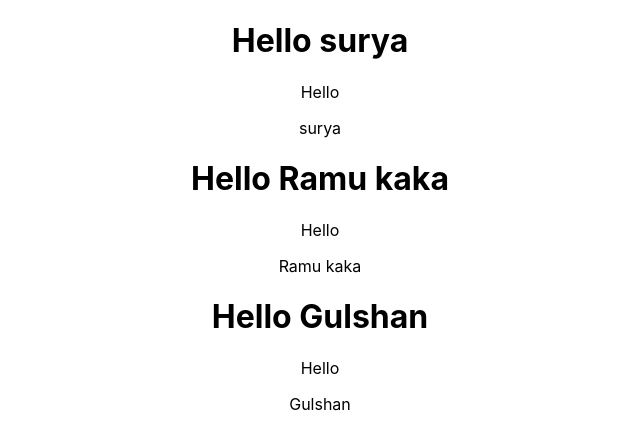
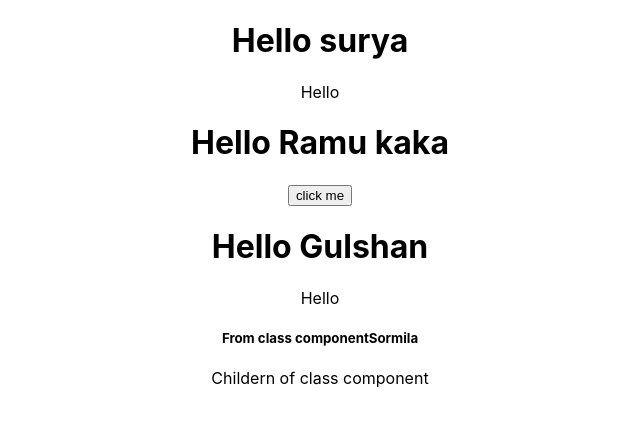
Before and after one commit to iamsuryasikharej/React-App-demo, a React (Create React App) app: page / in a window 1280 px wide. Shown: the top 448 px of the page, without its empty margins (320-960 px from the left). Built offline with nearby package versions, Linux system fonts and the light colour scheme.

Commit message:
09-11-2019 15-46

```diff
--- a/src/App.js
+++ b/src/App.js
@@ -2,6 +2,7 @@ import React,{Component} from 'react';
 // import logo from './logo.svg';
 import "./App.css";
 import {Welcome} from "./components/Welcome";
+import {Greet} from "./components/Greet";
 
 class  App extends  Component{
   render() {
@@ -9,8 +10,9 @@ class  App extends  Component{
         < div
     className = "App" >
             < Welcome name="surya" ><p>Hello </p></Welcome>
-            < Welcome name="Ramu kaka" ><p>Hello</p></Welcome>
+            < Welcome name="Ramu kaka" ><button>click me</button></Welcome>
             < Welcome name="Gulshan" > <p>Hello</p></Welcome>
+            <Greet name="Sormila"><p>Childern of class component</p></Greet>
         < /div>
   )
     ;
--- a/src/components/Greet.js
+++ b/src/components/Greet.js
@@ -0,0 +1,11 @@
+import React,{Component} from 'react'
+
+export class Greet extends React.Component
+{
+    render()
+    {
+        return (<div>
+            <h5>From class component{this.props.name}</h5>
+        {this.props.children}</div>);
+    }
+}
--- a/src/components/Welcome.js
+++ b/src/components/Welcome.js
@@ -4,7 +4,7 @@ export function Welcome(props) {
     return (
         <div>
         <h1> Hello {props.name}</h1>
-            {props.children}{props.name}
+            {props.children}
         </div>
     );
 }
```
